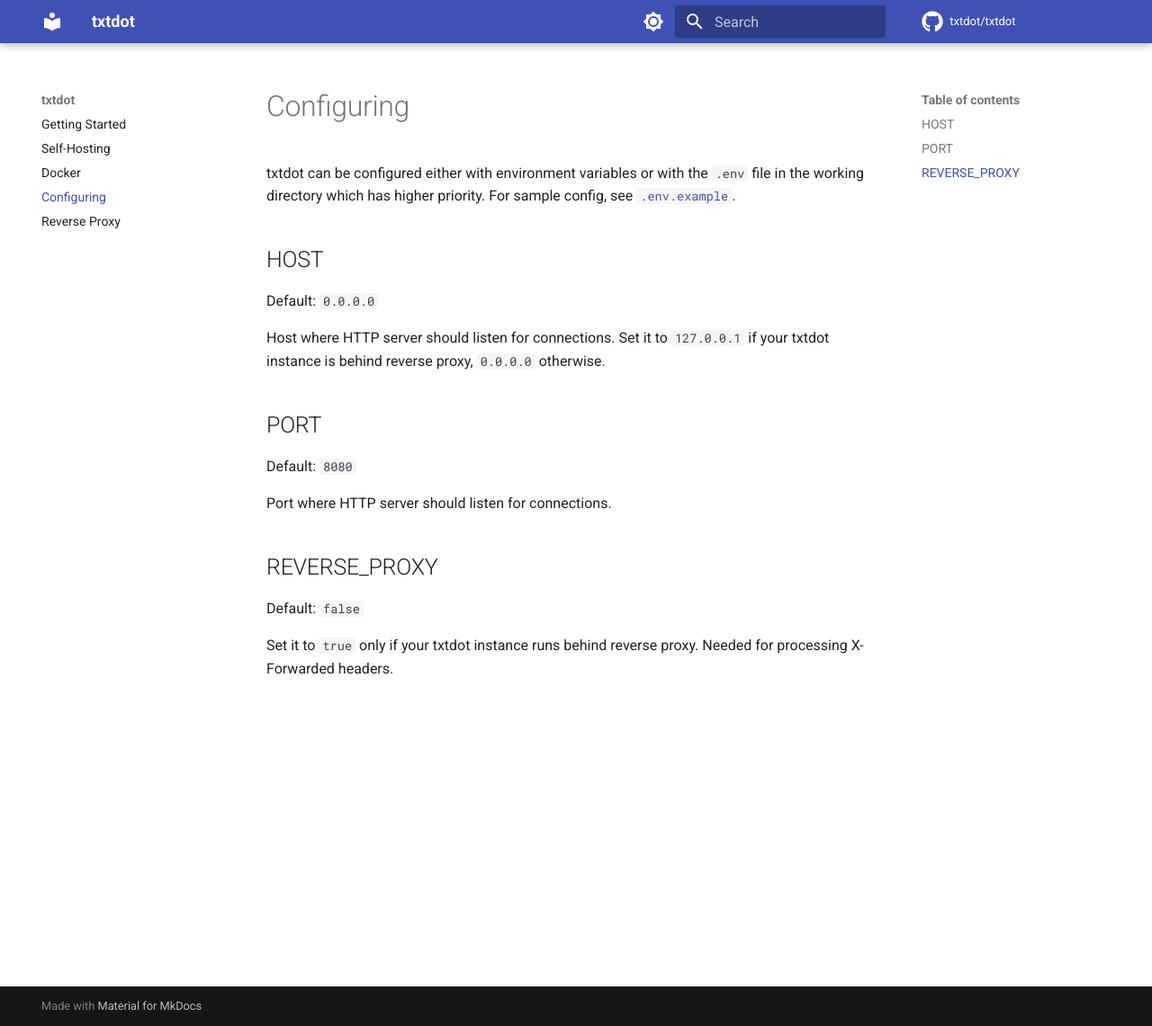
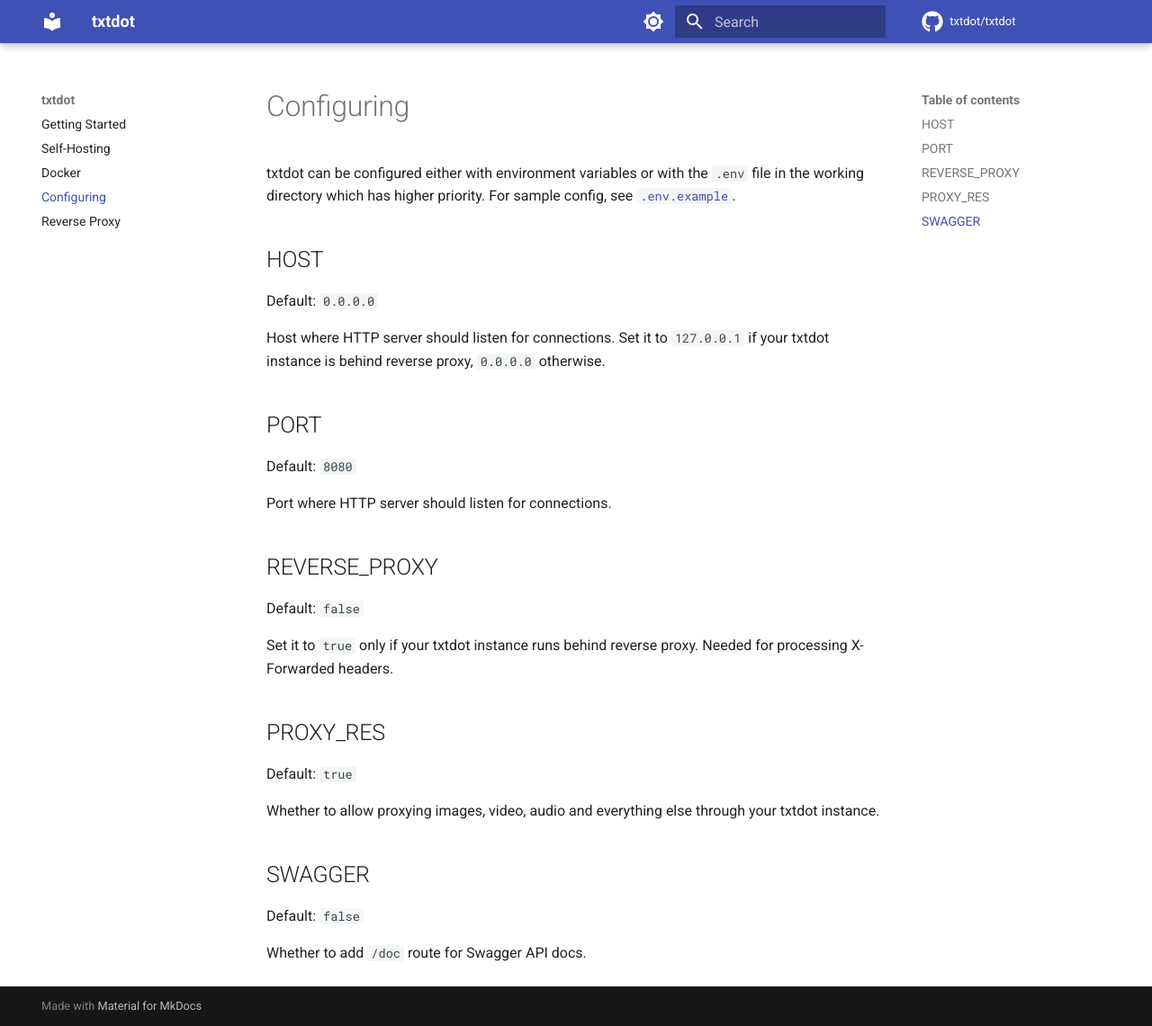
Before and after one commit to TxtDot/documentation, an MkDocs documentation site: the page built from docs/env.md, in a window 1280 px wide and 1141 px high. Shown: the whole window at 90% size. Built offline with MkDocs 1.6.1 and Material for MkDocs 9.7.7, drawn with Linux system fonts in a browser that asks for light colours; comment, search, counter and statistics services are not loaded.

Commit message:
Updated .env docs

```diff
--- a/docs/env.md
+++ b/docs/env.md
@@ -24,3 +24,16 @@
 
 Set it to `true` only if your txtdot instance runs behind reverse proxy.
 Needed for processing X-Forwarded headers.
+
+## PROXY_RES
+
+Default: `true`
+
+Whether to allow proxying images, video, audio
+and everything else through your txtdot instance.
+
+## SWAGGER
+
+Default: `false`
+
+Whether to add `/doc` route for Swagger API docs.
```
